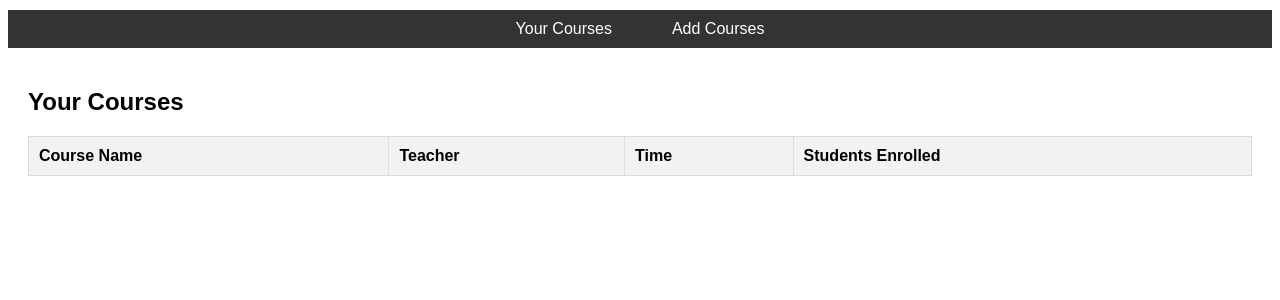
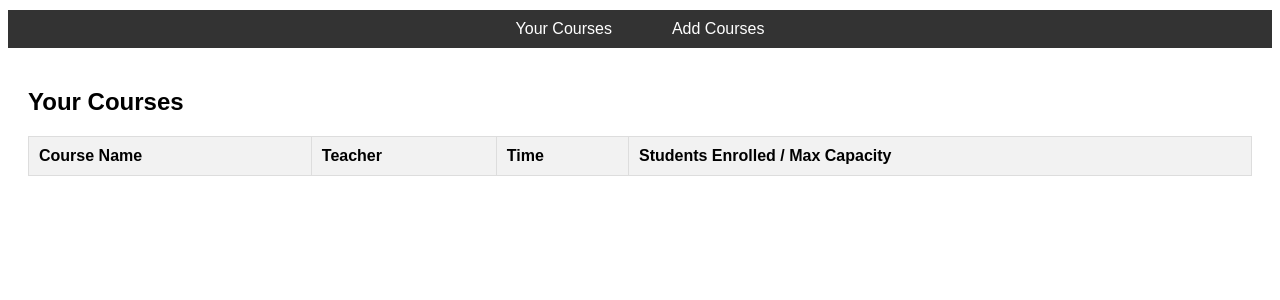
Before and after one commit to lugonzalez126/CSE106Project, a Flask app: template templates/student.html in a window 1280 px wide, after a click on "Your Courses". Shown: the part 158-458 px from the top of the page. Run offline with Flask 3, Linux system fonts and the light colour scheme; the template is opened without the code that fills it, so the values that code supplies are empty; some libraries are stand-ins or nearby versions.

Commit message:
Update student.html
fixed students enrolled / max capacity

```diff
--- a/templates/student.html
+++ b/templates/student.html
@@ -23,7 +23,7 @@
                 <th>Course Name</th>
                 <th>Teacher</th>
                 <th>Time</th>
-                <th>Students Enrolled</th>
+                <th>Students Enrolled / Max Capacity</th>
             </tr>
         </table>
     </div>
@@ -97,7 +97,7 @@
                 row.insertCell(0).innerHTML = course.course_name;
                 row.insertCell(1).innerHTML = course.teacher_name;
                 row.insertCell(2).innerHTML = course.time;
-                row.insertCell(3).innerHTML = course.amount;
+                row.insertCell(3).innerHTML = course.amount + ' / ' + course.capacity;
             });
         }
     </script>
```
